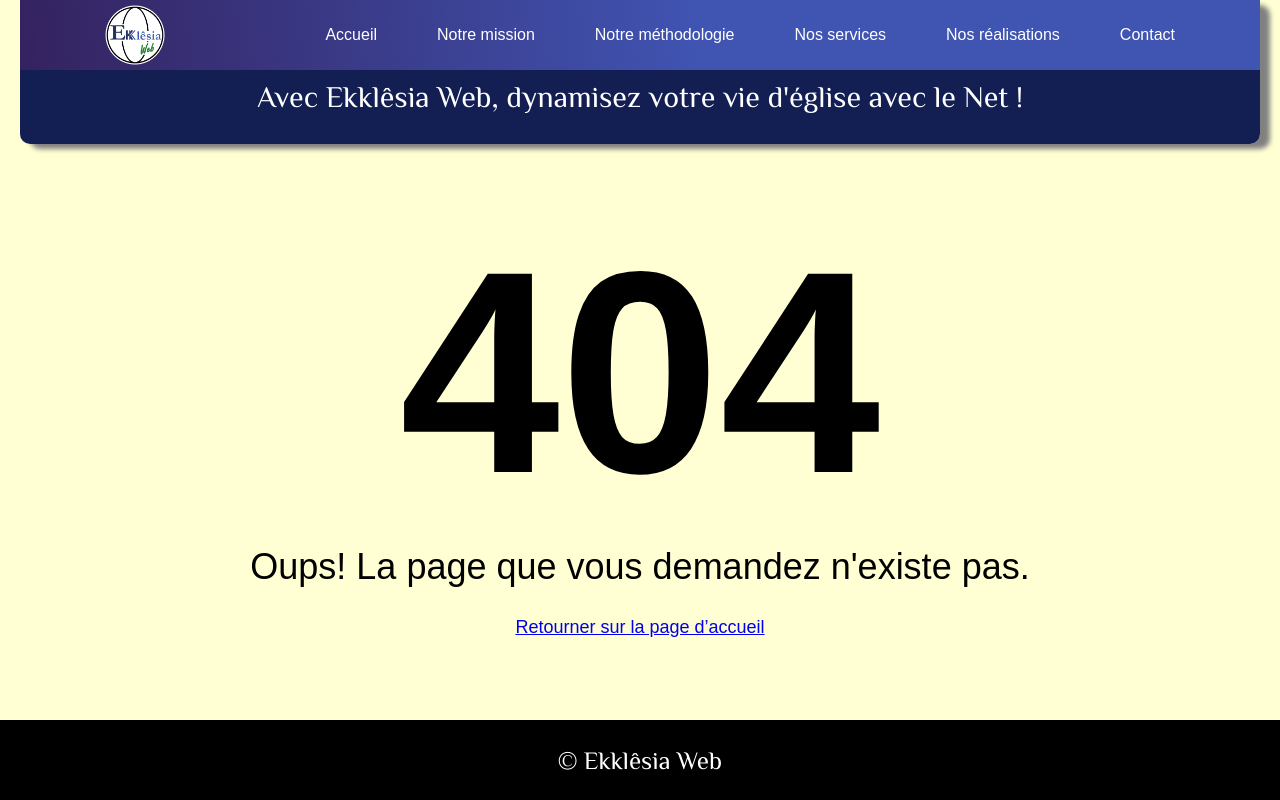
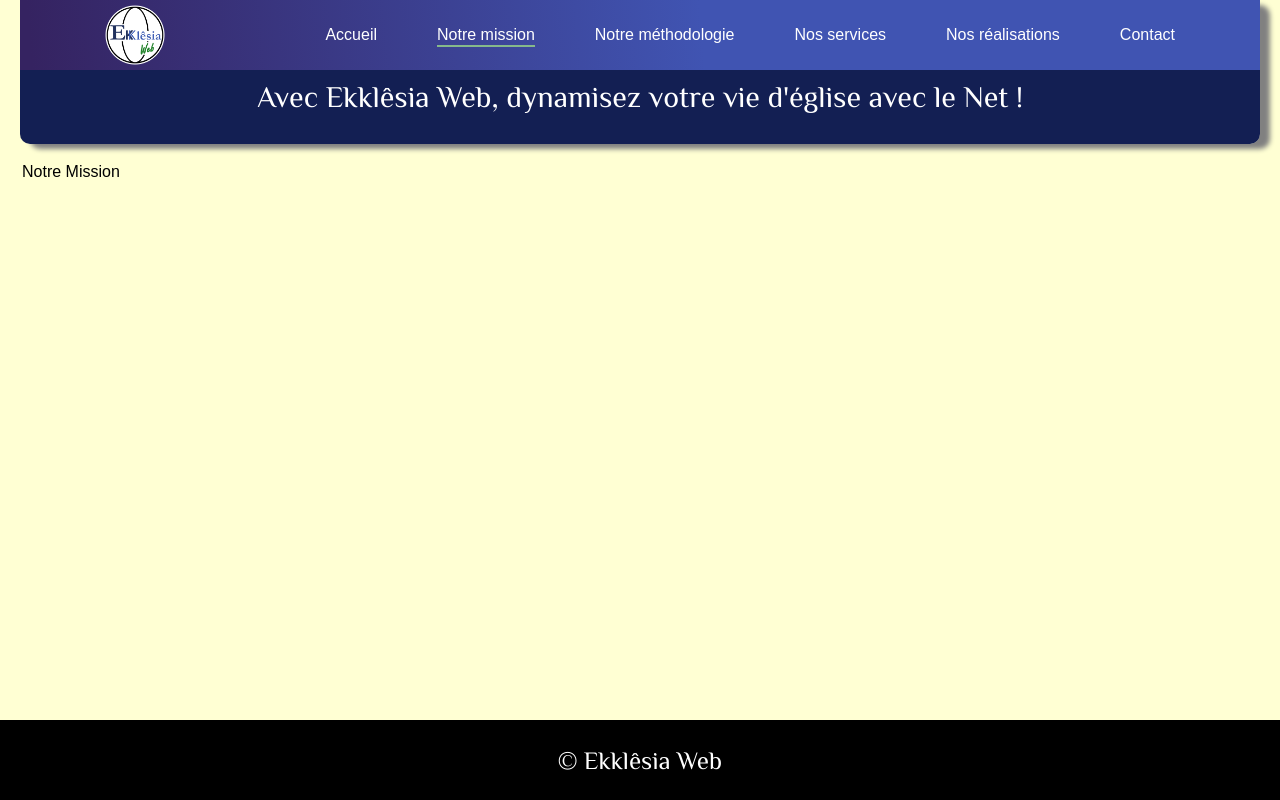
Before and after one commit to Ben43200/ekklesia-vite, a React (Vite) app: page /notremission in a window 1280 px wide. Built offline with nearby package versions, Linux system fonts and the light colour scheme; a web font is replaced by a local one.

Commit message:
ajout page notre mission avec titre simple functio et modif listing link okn

```diff
--- a/src/components/navbar/Navbar.jsx
+++ b/src/components/navbar/Navbar.jsx
@@ -32,7 +32,7 @@
 
   const menuItemsData = [
     { title: "Accueil", url: "" },
-    { title: "Notre mission", url: "mission" },
+    { title: "Notre mission", url: "notremission" },
     { title: "Notre méthodologie", url: "methodologie" },
     { title: "Nos services", url: "services" },
     { title: "Nos réalisations", url: "realisations" },
--- a/src/main.jsx
+++ b/src/main.jsx
@@ -20,7 +20,7 @@
 import ScrollToTop from "./components/scrolltotop/ScrollTotop.jsx";
 
 import Footer from "./components/footer/Footer";
-import Mission  from "./pages/mission/Mission";
+import NotreMission from "./pages/notreMission/NotreMission.jsx";
 
 
 
@@ -36,9 +36,9 @@
 
     <Routes>
       <Route path="/" element={<Home />} />
-      <Route path="/mission" element={<Mission />} />
+      <Route path="/notremission" element={<NotreMission />} />
       {/* <Route path="/methodologie" element={<Methodologie />} />
-      <Route path="/mission" element={<Mission />} />
+      <Route path="/notremission" element={<NotreMission />} />
       <Route path="/services" element={<Service />} />
       <Route path="/realisations" element={<Realisations />} />
       <Route path="/contact" element={<ContactPage />} />*/}
@@ -46,6 +46,8 @@
       <Route path="*" element={<Error />} />
 
 <Route path="/contact" element={<Contact />} />
+<Route path="/notremission" element={<NotreMission />} />
+
 
 
 
--- /dev/null
+++ b/src/pages/notreMission/NotreMission.jsx
@@ -0,0 +1,10 @@
+export default function NotreMission() {
+    return (
+        <main>
+<h5>Notre Mission</h5>
+
+        </main>
+
+
+    );
+}
--- a/src/utils/data.js
+++ b/src/utils/data.js
@@ -12,7 +12,7 @@
          "            d’Églises.Nous sommes convaincus que la création d’un site ou la" +
          "            refonte de ce dernier ( si vous en avez déjà un) sera un atout" +
          "            fondamental pour dynamiser votre paroisse",
-         "link": "mission",
+         "link": "notremission",
          "linkname":"Mission"
     },
     {
```
